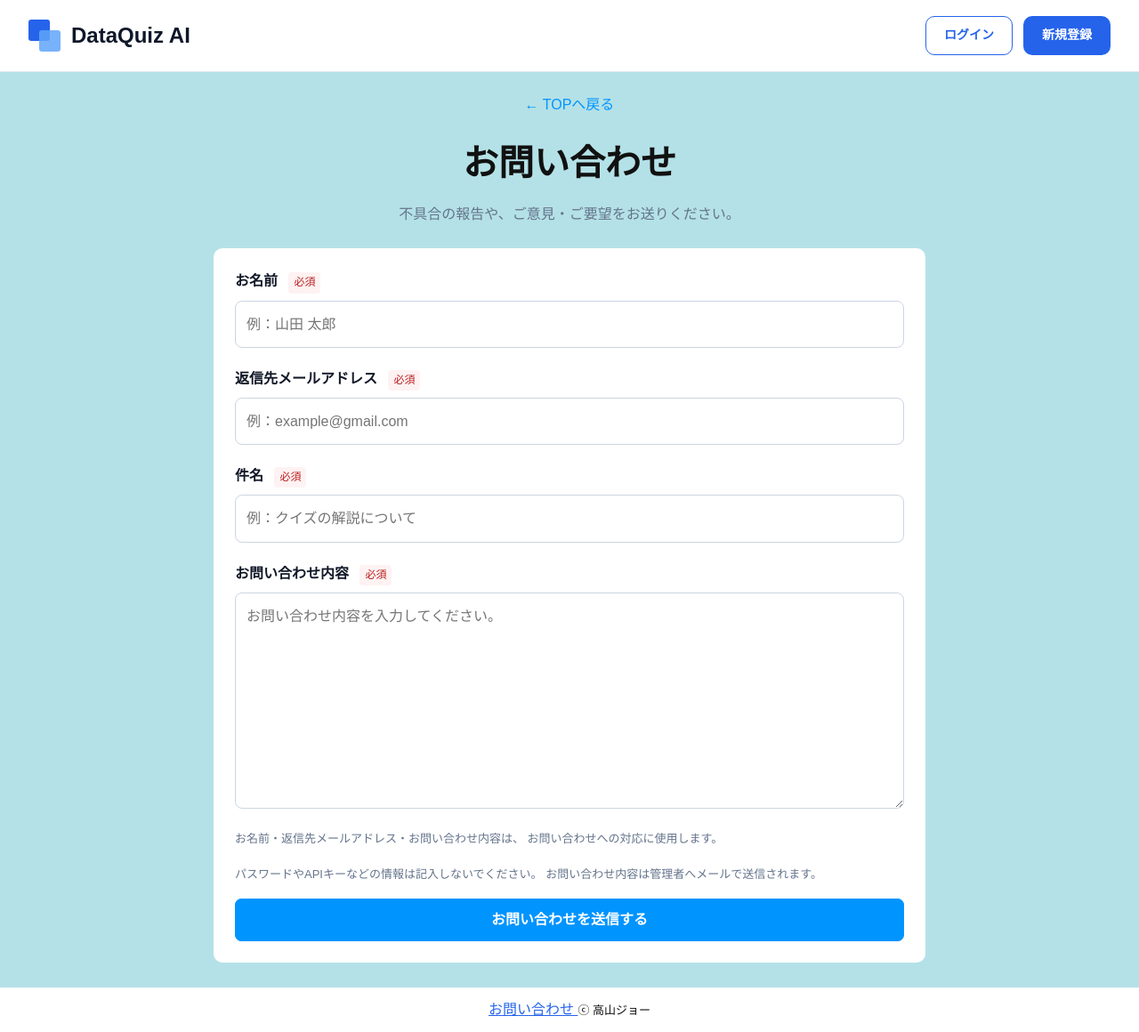
After one commit to Joe-Takayama/AI_quiz, a Django app: page /quizapp/contact/ in a window 1280 px wide. The commit adds this page. Shown: the whole page at 89% size. Run offline with Django 5.2, Linux system fonts and the light colour scheme.

Commit message:
問い合わせ機能完了（仮）

```diff
--- /dev/null
+++ b/quizapp/contact_forms.py
@@ -0,0 +1,86 @@
+from django import forms
+
+
+class ContactForm(forms.Form):
+
+    name = forms.CharField(
+        label='お名前',
+        max_length=100,
+        strip=True,
+        widget=forms.TextInput(
+            attrs={
+                'autocomplete': 'name',
+                'placeholder': '例：山田 太郎',
+            },
+        ),
+    )
+
+    email = forms.EmailField(
+        label='返信先メールアドレス',
+        max_length=254,
+        widget=forms.EmailInput(
+            attrs={
+                'autocomplete': 'email',
+                'placeholder': '例：example@gmail.com',
+            },
+        ),
+        error_messages={
+            'invalid': (
+                '正しいメールアドレスを入力してください。'
+            ),
+        },
+    )
+
+    subject = forms.CharField(
+        label='件名',
+        max_length=200,
+        strip=True,
+        widget=forms.TextInput(
+            attrs={
+                'placeholder': '例：クイズの解説について',
+            },
+        ),
+    )
+
+    message = forms.CharField(
+        label='お問い合わせ内容',
+        max_length=5000,
+        strip=True,
+        widget=forms.Textarea(
+            attrs={
+                'rows': 8,
+                'maxlength': 5000,
+                'placeholder': (
+                    'お問い合わせ内容を入力してください。'
+                ),
+            },
+        ),
+    )
+
+    def __init__(self, *args, **kwargs):
+
+        super().__init__(*args, **kwargs)
+
+        for field in self.fields.values():
+
+            field.widget.attrs['class'] = 'contact-input'
+
+            field.error_messages['required'] = (
+                'この項目を入力してください。'
+            )
+
+            field.error_messages['max_length'] = (
+                '%(limit_value)s文字以内で入力してください。'
+            )
+
+    def clean_subject(self):
+
+        subject = self.cleaned_data['subject']
+
+        if '\r' in subject or '\n' in subject:
+
+            raise forms.ValidationError(
+                '件名には改行を含めないでください。'
+            )
+
+        return subject
--- a/quizapp/templates/base/base.html
+++ b/quizapp/templates/base/base.html
@@ -24,6 +24,7 @@
 
 <body>
     <header class="site-header">
+
         <div class="header-inner">
 
             <a
@@ -66,6 +67,7 @@
                             >
                                 ログアウト
                             </button>
+
                         </form>
 
                     {% else %}
@@ -90,21 +92,26 @@
             </nav>
 
         </div>
+
     </header>
 
     <main class="site-main">
 
         {% if messages %}
+
             <div
                 class="message-area"
                 aria-live="polite"
             >
                 {% for message in messages %}
+
                     <p class="message">
                         {{ message }}
                     </p>
+
                 {% endfor %}
             </div>
+
         {% endif %}
 
         {% block content %}{% endblock %}
@@ -112,9 +119,16 @@
     </main>
 
     <footer class="site-footer">
+
+        <a href="{% url 'quizapp:contact' %}">
+            お問い合わせ
+        </a>
+
         <small>ⓒ 高山ジョー</small>
+
     </footer>
 
     {% block extra_js %}{% endblock %}
+
 </body>
 </html>
--- /dev/null
+++ b/quizapp/templates/quizapp/contact.html
@@ -0,0 +1,210 @@
+{% extends 'base/base.html' %}
+{% load static %}
+
+{% block title %}
+    お問い合わせ | DataQuiz AI
+{% endblock %}
+
+{% block extra_css %}
+    <link
+        rel="stylesheet"
+        href="{% static 'css/quiz.css' %}"
+    >
+
+    <style>
+        .contact-description {
+            margin-bottom: 24px;
+            color: #64748b;
+            line-height: 1.8;
+        }
+
+        .contact-field {
+            margin-bottom: 22px;
+        }
+
+        .contact-label {
+            display: block;
+            margin-bottom: 8px;
+            color: #111827;
+            font-weight: 600;
+        }
+
+        .contact-required {
+            display: inline-block;
+            margin-left: 8px;
+            padding: 2px 6px;
+            border-radius: 4px;
+            background: #fef2f2;
+            color: #b91c1c;
+            font-size: 12px;
+            font-weight: 400;
+        }
+
+        .contact-input {
+            display: block;
+            box-sizing: border-box;
+            width: 100%;
+            min-height: 46px;
+            padding: 12px;
+            border: 1px solid #cbd5e1;
+            border-radius: 8px;
+            background: #fff;
+            color: #111827;
+            font: inherit;
+            line-height: 1.7;
+        }
+
+        textarea.contact-input {
+            min-height: 200px;
+            resize: vertical;
+        }
+
+        .contact-input:focus {
+            outline: 2px solid #0094ff;
+            outline-offset: 2px;
+        }
+
+        .contact-note {
+            margin: 16px 0;
+            color: #64748b;
+            font-size: 13px;
+            line-height: 1.8;
+        }
+
+        .contact-submit {
+            width: 100%;
+            min-height: 48px;
+            cursor: pointer;
+        }
+
+        .contact-submit:disabled {
+            opacity: 0.6;
+            cursor: wait;
+        }
+
+        .contact-errors {
+            margin-bottom: 20px;
+            padding: 14px;
+            border: 1px solid #fecaca;
+            border-radius: 8px;
+            background: #fef2f2;
+            color: #b91c1c;
+            line-height: 1.7;
+        }
+
+        .contact-field .errorlist {
+            margin: 8px 0 0;
+            padding-left: 20px;
+            color: #b91c1c;
+            font-size: 14px;
+        }
+    </style>
+{% endblock %}
+
+{% block content %}
+
+    <section class="quiz-page">
+
+        <a
+            class="quiz-back"
+            href="{% url 'quizapp:index' %}"
+        >
+            ← TOPへ戻る
+        </a>
+
+        <h1>お問い合わせ</h1>
+
+        <p class="contact-description">
+            不具合の報告や、ご意見・ご要望をお送りください。
+        </p>
+
+        <div class="quiz-card">
+
+            <form
+                method="post"
+                action="{% url 'quizapp:contact' %}"
+                id="contact-form"
+            >
+                {% csrf_token %}
+
+                {% if form.errors %}
+
+                    <div class="contact-errors" role="alert">
+
+                        <p>入力内容や送信状況を確認してください。</p>
+
+                        {{ form.non_field_errors }}
+
+                    </div>
+
+                {% endif %}
+
+                {% for field in form %}
+
+                    <div class="contact-field">
+
+                        <label
+                            class="contact-label"
+                            for="{{ field.id_for_label }}"
+                        >
+                            {{ field.label }}
+
+                            <span class="contact-required">
+                                必須
+                            </span>
+                        </label>
+
+                        {{ field }}
+
+                        {{ field.errors }}
+
+                    </div>
+
+                {% endfor %}
+
+                <p class="contact-note">
+                    お名前・返信先メールアドレス・お問い合わせ内容は、
+                    お問い合わせへの対応に使用します。
+                </p>
+
+                <p class="contact-note">
+                    パスワードやAPIキーなどの情報は記入しないでください。
+                    お問い合わせ内容は管理者へメールで送信されます。
+                </p>
+
+                <button
+                    type="submit"
+                    class="quiz-primary contact-submit"
+                    id="contact-submit"
+                >
+                    お問い合わせを送信する
+                </button>
+
+            </form>
+
+        </div>
+
+    </section>
+
+{% endblock %}
+
+{% block extra_js %}
+    <script>
+        (() => {
+
+            const form = document.getElementById('contact-form');
+            const button = document.getElementById('contact-submit');
+
+            form.addEventListener('submit', () => {
+                button.disabled = true;
+                button.textContent = '送信中…';
+            });
+
+            window.addEventListener('pageshow', () => {
+                button.disabled = false;
+                button.textContent = 'お問い合わせを送信する';
+            });
+
+        })();
+    </script>
+{% endblock %}
--- a/quizapp/urls.py
+++ b/quizapp/urls.py
@@ -22,6 +22,8 @@ from .learning_views import (
 )
 
 from .weak_views import WeakPracticeView
+
+from .contact_views import ContactView
 
 
 app_name = 'quizapp'
@@ -113,7 +115,7 @@ urlpatterns = [
         name='favorite_detail',
     ),
 
-    # 復習・お気に入りから再挑戦を開始
+    # 復習・お気に入りから再挑戦
     path(
         'learning/start/',
         LearningStartView.as_view(),
@@ -148,4 +150,11 @@ urlpatterns = [
         name='weak_practice',
     ),
 
+    # お問い合わせ
+    path(
+        'contact/',
+        ContactView.as_view(),
+        name='contact',
+    ),
+
 ]
```
Also changed, not shown: quizapp/contact_views.py (added, +174 -0 lines).
